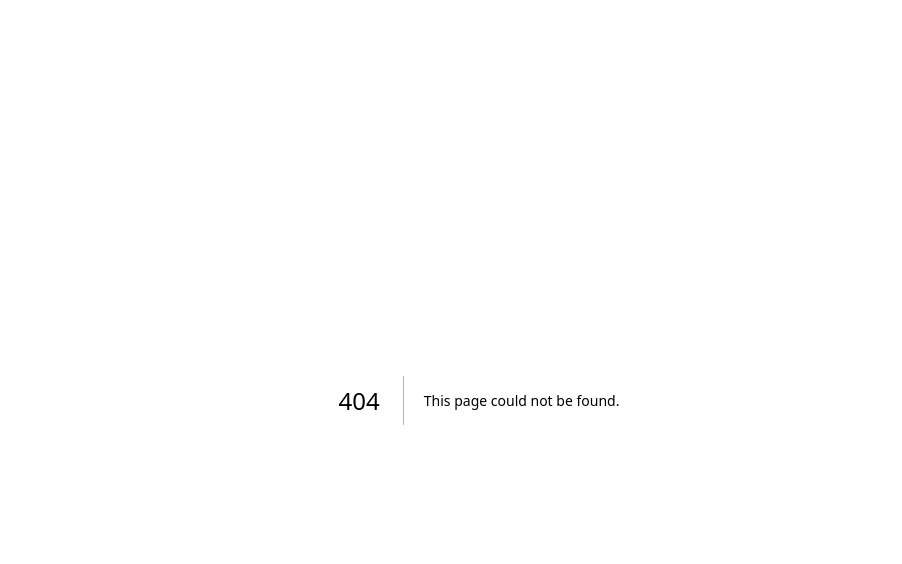
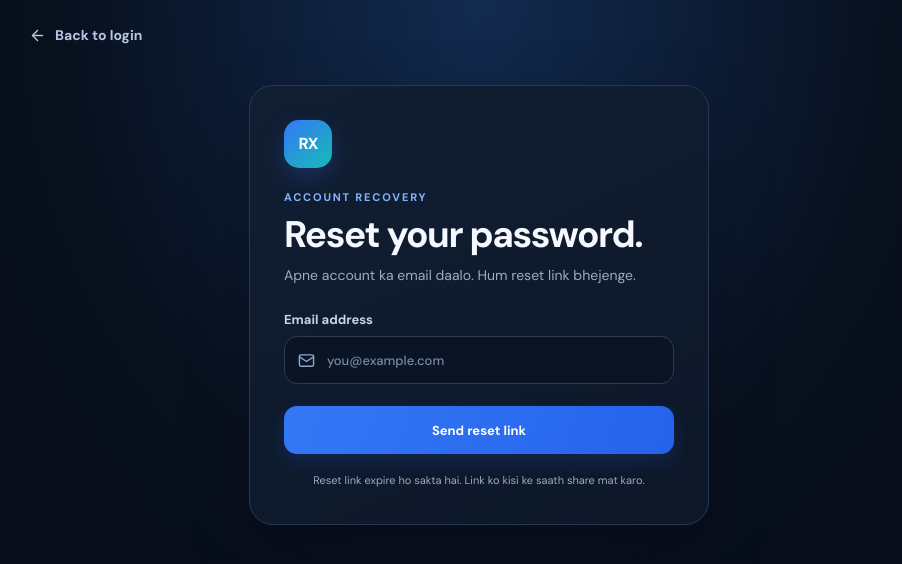
Before and after one commit to raviraj437700-cyber/RX-MOD-APP-ALLROUNDER, a Next.js app: page /forgot-password in a window 1280 px wide. Before the commit this address had no page. Shown: the top 564 px of the page, without its empty margins (161-1063 px from the left). Built offline with nearby package versions, Linux system fonts and the light colour scheme.

Commit message:
Add Supabase password recovery page

```diff
--- /dev/null
+++ b/app/forgot-password/page.tsx
@@ -0,0 +1,26 @@
+"use client";
+
+import { FormEvent, useState } from "react";
+import Link from "next/link";
+import { ArrowLeft, Mail, LoaderCircle, CheckCircle2 } from "lucide-react";
+import { getSupabaseBrowserClient } from "@/lib/supabase/client";
+
+export default function ForgotPasswordPage() {
+  const [email,setEmail]=useState("");
+  const [busy,setBusy]=useState(false);
+  const [message,setMessage]=useState("");
+  const [error,setError]=useState("");
+  async function submit(e:FormEvent<HTMLFormElement>) {
+    e.preventDefault(); setBusy(true); setError(""); setMessage("");
+    const clean=email.trim().toLowerCase();
+    if(!/^[^\s@]+@[^\s@]+\.[^\s@]+$/.test(clean)){setError("Valid email address daalo.");setBusy(false);return;}
+    try {
+      const origin=window.location.origin;
+      const {error}=await getSupabaseBrowserClient().auth.resetPasswordForEmail(clean,{redirectTo:origin+"/reset-password"});
+      if(error) throw error;
+      setMessage("Agar is email par account hai, to password reset link bhej diya gaya hai. Inbox aur spam folder check karo.");
+    } catch(err) { setError(err instanceof Error?err.message:"Reset email bheja nahi ja saka."); }
+    finally {setBusy(false);}
+  }
+  return <main className="auth-page"><div className="auth-top"><Link href="/login" className="auth-back"><ArrowLeft size={17}/> Back to login</Link></div><section className="auth-card"><div className="auth-mark">RX</div><div className="auth-eyebrow">ACCOUNT RECOVERY</div><h1>Reset your password.</h1><p className="auth-subtitle">Apne account ka email daalo. Hum reset link bhejenge.</p><form className="auth-form" onSubmit={submit}><label>Email address<div className="auth-input"><Mail size={17}/><input type="email" value={email} onChange={e=>setEmail(e.target.value)} placeholder="you@example.com" autoComplete="email" required/></div></label><button className="btn btn-primary auth-submit" disabled={busy}>{busy?<><LoaderCircle size={16}/> Sending…</>:"Send reset link"}</button></form>{error&&<p className="auth-message auth-error" role="alert">{error}</p>}{message&&<p className="auth-message auth-success" role="status"><CheckCircle2 size={16}/> {message}</p>}<p className="auth-footnote">Reset link expire ho sakta hai. Link ko kisi ke saath share mat karo.</p></section></main>;
+}
```
